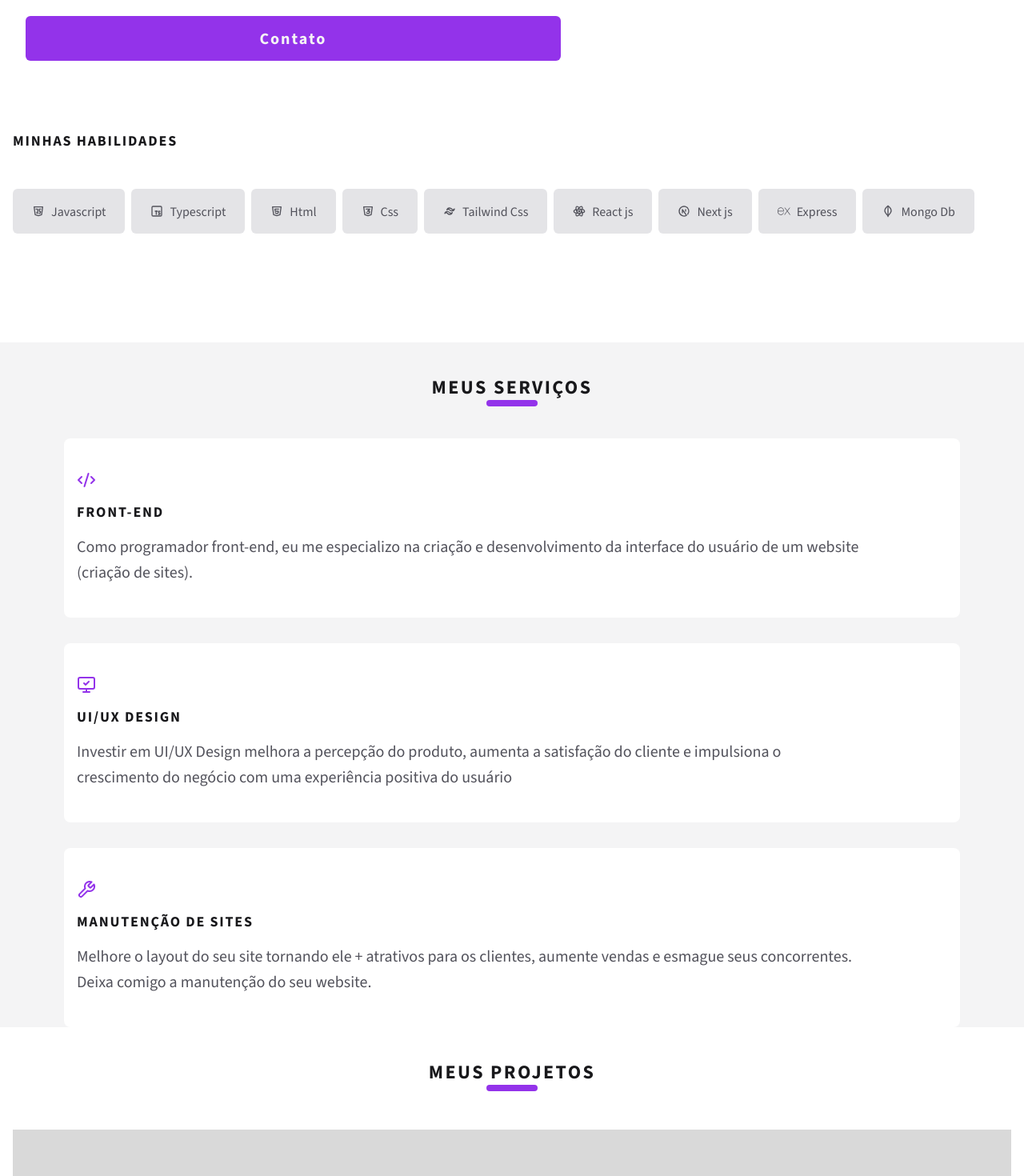
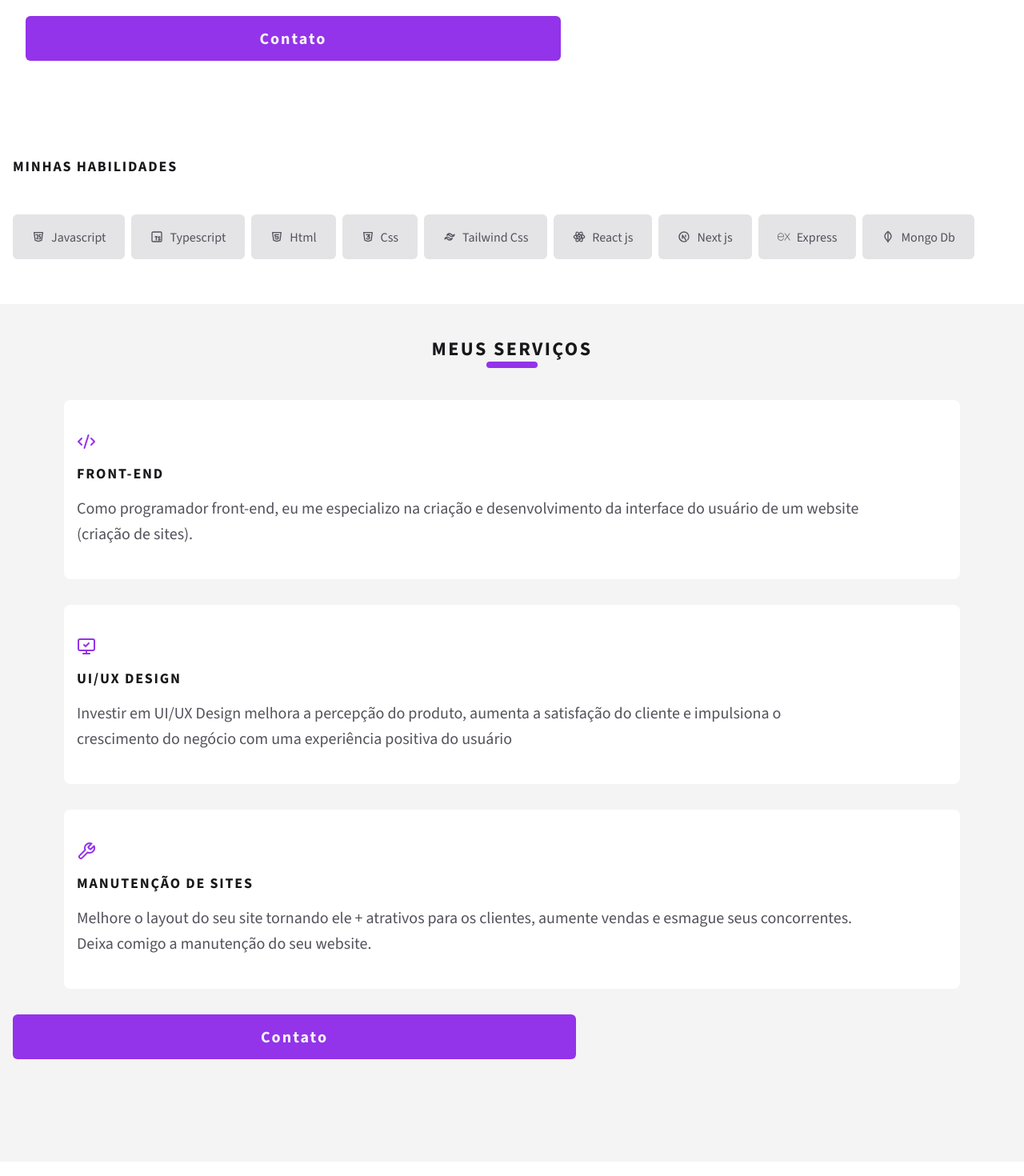
Before and after one commit to dinhoSilwa/claudiosilva, a React (Vite) app: page / in a window 1280 px wide. Shown: the part 1220-2690 px from the top of the page at 80% size. Built offline with nearby package versions, Linux system fonts and the light colour scheme.

Commit message:
feat: Modify many files to add configurations

```diff
--- a/src/App.tsx
+++ b/src/App.tsx
@@ -1,10 +1,12 @@
 
 import './App.css'
 import { AboutMe } from './components/Aboutme'
+import { Form } from './components/Form'
 import { Hero } from './components/Hero'
 import { Menu } from './components/Menu'
 import { Projects } from './components/Projetos'
 import { Services } from './components/Services'
+import { Skills } from './components/SkillSection'
 
 
 // const jobflow = {
@@ -24,16 +26,17 @@ function App() {
 
   return (
 <>
-<section className='z-50'>
 <Menu />
-</section>
 <Hero />
 <AboutMe />
+<Skills/>
 <Services />
 <Projects />
-<section>
+<Form />
+<footer className='bg-zinc-950 h-screen'>
 
-</section>
+</footer>
+
 
 </>
   )
--- a/src/components/Aboutme.tsx
+++ b/src/components/Aboutme.tsx
@@ -1,31 +1,11 @@
-import { TbBrandCss3, TbBrandHtml5, TbBrandJavascript, TbBrandMongodb, TbBrandNextjs, TbBrandReact, TbBrandTailwind, TbBrandTypescript } from "react-icons/tb";
-import { SiExpress } from "react-icons/si";
 import { Title } from "./Title";
 import { Paragraph } from "./Paragraph";
 import { ButtonCTA } from "./Button";
-import { skilllist } from "../model/skillist";
 
- const skillStore = {
-  skill : [
-    {name : skilllist.javascript, icon : <TbBrandJavascript />},
-    {name : skilllist.typescript, icon : <TbBrandTypescript />},
-    {name : skilllist.html, icon : <TbBrandHtml5 />},
-    {name : skilllist.css, icon : <TbBrandCss3 />},
-    {name : skilllist.tailwind, icon : <TbBrandTailwind />},
-    {name : skilllist.reactjs, icon : <TbBrandReact />},
-    {name : skilllist.nextjs, icon : <TbBrandNextjs />},
-    {name : skilllist.express, icon : <SiExpress />},
-    {name : skilllist.mongo, icon : <TbBrandMongodb />},
-  ]
-}
-
-
-
-export const AboutMe = () =>{
-  return(
+export const AboutMe = () => {
+  return (
     <>
-
-    <section className="h-auto flex flex-col justify-start pt-20 gap-12 md:py-20">
+      <section className="h-auto flex flex-col justify-start pt-20 gap-12 md:py-20">
         <Title type="title">{"Sobre Min".toLocaleUpperCase()}</Title>
         <Paragraph type="sub-text">
           Aqui você encontrará mais informações sobre mim, o que faço e minhas
@@ -64,25 +44,7 @@ export const AboutMe = () =>{
           </article>
           <ButtonCTA size="medium">Contato</ButtonCTA>
         </section>
-
-        <section className="h-auto px-4 flex flex-col gap-8 py-10">
-          <Title type="sub-title">Minhas Habilidades</Title>
-          <article className="flex">
-            <ul className="flex gap-2 flex-wrap h-auto py-4 gap-x-2">
-              {skillStore.skill.map(({ name, icon }, index) => (
-                <li
-                  key={index}
-                  className="font-source bg-zinc-200 hover:bg-zinc-300 cursor-pointer px-6 py-2 rounded-md
-    flex gap-2 flex-row-reverse items-center h-10 text-zinc-600"
-                >
-                  <span>{name}</span>
-                  <span className="py-1 grid place-content-center">{icon}</span>
-                </li>
-              ))}
-            </ul>
-          </article>
-        </section>
       </section>
     </>
-  )
-}
+  );
+};
--- a/src/components/Button.tsx
+++ b/src/components/Button.tsx
@@ -3,7 +3,7 @@ import { ComponentProps, ReactNode } from "react";
 
 interface Ibutton extends ComponentProps<"button"> {
   children: ReactNode;
-  size? : "small" | "medium" | "large"
+  size? : "small" | "medium" | "large";
 }
 
 export const ButtonCTA = ({ children, size, ...props }: Ibutton) => {
@@ -12,16 +12,16 @@ export const ButtonCTA = ({ children, size, ...props }: Ibutton) => {
       {...props}
 
       className={clsx(
-        ` rounded-md font-source text-zinc-100 text-[14px] font-bold bg-purple-600 hover:bg-purple-700`,
+        ` rounded-md font-source text-zinc-100 font-bold bg-purple-600 hover:bg-purple-700`,
 
         {
-          "flex justify-center items-center w-[30%] h-10 text-[14px] tracking-widest" : size === "small"
+          "flex justify-center items-center w-[30%] h-10 text-medium tracking-widest" : size === "small"
         },
         {
-          "flex justify-center items-center w-[55%] h-14 px-8 text-[20px] tracking-widest" : size === "medium"
+          "flex justify-center items-center w-[55%] h-14 px-8 text-large tracking-widest" : size === "medium"
         },
         {
-          "flex justify-center items-center w-[70%] h-14 px-8 text-[24px] tracking-widest" : size === "large"
+          "flex justify-center items-center w-[70%] h-14 px-8 text-extra-large tracking-widest" : size === "large"
         },
 
 
--- /dev/null
+++ b/src/components/Form.tsx
@@ -0,0 +1,56 @@
+import { ButtonCTA } from "./Button"
+import { Title } from "./Title"
+
+export const Form = () =>{
+  return(
+    <>
+    <section className='bg-external h-auto py-20 flex flex-col gap-10'>
+<Title>{"Entre em Contato".toUpperCase()}</Title>
+
+<form className='bg-white font-source flex flex-col gap-2 w-[90%] ml-auto mr-auto py-10 rounded-lg shadow-lg'>
+<fieldset className='flex flex-col gap-2 px-4 mb-4'>
+  <label htmlFor="seu-nome" className='px-2 font-bold text-zinc-600 py-1'>Nome:</label>
+  <input type="text" id='seu-nome' className='py-4 bg-zinc-200 rounded-md text-medium font-semibold text-zinc-800 font-source pl-2 placeholder:text-zinc-500 placeholder:font-source' placeholder='Digite o seu nome' />
+</fieldset>
+
+<fieldset className='flex flex-col gap-2 px-4 mb-4'>
+  <label htmlFor="seu-email" className='px-2 font-bold text-zinc-600 py-1'>Email:</label>
+  <input type="text" id='seu-email' className='py-4 bg-zinc-200 rounded-md text-medium font-semibold text-zinc-800 font-source pl-2 placeholder:text-zinc-500 placeholder:font-source' placeholder='Digite o seu Email' />
+</fieldset>
+
+<fieldset className='flex flex-wrap gap-2 px-4 mb-4'>
+<legend className='font-bold text-zinc-600 py-4'>Tipo de Projeto :</legend>
+
+<label className='cursor-poiter px-4 flex text-zinc-800 font-bold bg-zinc-200 py-2 rounded-md' htmlFor="frontend">Front-end</label>
+<input type="checkbox" className='hidden' id='frontend' />
+
+<label className='cursor-poiter px-4 flex text-zinc-800 font-bold bg-zinc-200 py-2 rounded-md' htmlFor="ui-ux">Ui/ux design</label>
+<input type="checkbox" className='hidden' id='ui-ux' />
+
+<label className='cursor-poiter px-4 flex text-zinc-800 font-bold bg-zinc-200 py-2 rounded-md' htmlFor="freelancer">Frelancer</label>
+<input type="checkbox" className='hidden' id='freelancer' />
+
+<label className='cursor-poiter px-4 flex text-zinc-800 font-bold bg-zinc-200 py-2 rounded-md' htmlFor="fcontrato-clt">Contrato CLT</label>
+<input type="checkbox" className='hidden' id='fcontrato-clt' />
+
+<label className='cursor-poiter px-4 flex text-zinc-800 font-bold bg-zinc-200 py-2 rounded-md' htmlFor="contrato-pj">Contrato PJ</label>
+<input type="checkbox" className='hidden' id='contrato-pj' />
+
+<label className='cursor-poiter px-4 flex text-zinc-800 font-bold bg-zinc-200 py-2 rounded-md' htmlFor="Outro">Outro</label>
+<input type="checkbox" className='hidden' id='Outro' />
+
+
+</fieldset>
+
+<fieldset className='flex flex-col gap-2 font-source px-4'>
+<legend className='font-bold text-zinc-600 py-2'>Mensagem :</legend>
+  <textarea className=' font-source h-20 px-4 py-2 w-[90%] bg-zinc-200 rounded-md text-medium text-zinc-800 font-semibold' cols={2} placeholder='Digite a sua Mensagem'></textarea>
+</fieldset>
+<fieldset className='flex gap-2 font-source px-4 justify-center h-32 items-center'>
+  <ButtonCTA size='medium'>{"Enviar".toUpperCase()}</ButtonCTA>
+</fieldset>
+</form>
+</section>
+    </>
+  )
+}
--- a/src/components/Hero.tsx
+++ b/src/components/Hero.tsx
@@ -9,7 +9,7 @@ export const Hero = () => {
 
   return (
     <>
-      <section className="bg-hero flex flex-col justify-start gap-[32px] items-center pt-20 bg-zinc-200 h-auto xs:pt-20 xs:pb-20 xxs:gap-[40px]">
+      <section className="bg-external flex flex-col justify-start gap-[32px] items-center pt-20 bg-zinc-200 h-auto xs:pt-20 xs:pb-20 xxs:gap-[40px]">
         <img
           src={frontEndGif}
           className="w-[50%] h-auto sm:w-[60%] md:hidden lg:[30%]"
--- a/src/components/Menu.tsx
+++ b/src/components/Menu.tsx
@@ -38,7 +38,7 @@ export const Menu = () => {
               <>
                 <li
                   key={index}
-                  className=" flex items-center justify-end font-source font-extrabold text-zinc-700 text-[12px] hover:text-purple-600 tracking-widest w-11/12 h-20 text-center lg:text-[14px]"
+                  className=" flex items-center justify-end font-source font-extrabold text-zinc-700 text-[12px] hover:text-purple-600 tracking-widest w-11/12 h-20 text-center lg:text-medium"
                 >
                   {item.toLocaleUpperCase()}
                 </li>
--- a/src/components/Paragraph.tsx
+++ b/src/components/Paragraph.tsx
@@ -14,7 +14,7 @@ export const Paragraph = ({children ,type, ...props}: IParagraph) =>{
         {...props}
         className={clsx(`font-source font-normal h-auto `,
           `xs:text-[16px] xs:px-8 xxs:leading-[24px]`,
-          `md:w-[90%] md:text-[20px]`,
+          `md:w-[90%] md:text-large`,
           {
           "text-center text-zinc-600 px-4" : type == 'sub-text'
           },
--- a/src/components/Projetos.tsx
+++ b/src/components/Projetos.tsx
@@ -7,7 +7,7 @@ import { Title } from "./Title";
 export const Projects = () => {
   return (
     <>
-      <section className="pt-10 flex flex-col gap-12">
+      <section className="py-20 flex flex-col gap-12">
         <Title type="title"> {"Meus Projetos".toUpperCase()}</Title>
         <ul className="flex flex-col gap-16">
           {projectList.projects.map(
--- a/src/components/Services.tsx
+++ b/src/components/Services.tsx
@@ -1,11 +1,12 @@
 import { CodeXml, MonitorCheck, Wrench } from "lucide-react"
 import { Paragraph } from "./Paragraph"
 import { Title } from "./Title"
+import { ButtonCTA } from "./Button"
 
 export const Services = () =>{
   return(
      <>
-<section className="pt-10 flex flex-col gap-10 bg-zinc-100">
+<section className="pt-10 py-32 flex flex-col gap-10 bg-zinc-100">
 <Title type="title">{"Meus Serviços".toLocaleUpperCase()}</Title>
       <section className="font-source h-auto flex flex-col gap-8 items-center">
 
@@ -26,6 +27,10 @@ export const Services = () =>{
           <Paragraph type="service-text">
           Melhore o layout do seu site tornando ele + atrativos para os clientes, aumente vendas e esmague seus concorrentes. Deixa comigo a manutenção do seu website.            </Paragraph>
         </article>
+        <section className="w-full flex justify-start pl-8">
+        <ButtonCTA size="medium">Contato</ButtonCTA>
+
+        </section>
       </section>
 </section>
      </>
--- /dev/null
+++ b/src/components/SkillSection.tsx
@@ -0,0 +1,43 @@
+import { TbBrandCss3, TbBrandHtml5, TbBrandJavascript, TbBrandMongodb, TbBrandNextjs, TbBrandReact, TbBrandTailwind, TbBrandTypescript } from "react-icons/tb";
+import { SiExpress } from "react-icons/si";
+import { skilllist } from "../model/skillist";
+import { Title } from "./Title";
+
+const skillStore = {
+  skill : [
+    {name : skilllist.javascript, icon : <TbBrandJavascript />},
+    {name : skilllist.typescript, icon : <TbBrandTypescript />},
+    {name : skilllist.html, icon : <TbBrandHtml5 />},
+    {name : skilllist.css, icon : <TbBrandCss3 />},
+    {name : skilllist.tailwind, icon : <TbBrandTailwind />},
+    {name : skilllist.reactjs, icon : <TbBrandReact />},
+    {name : skilllist.nextjs, icon : <TbBrandNextjs />},
+    {name : skilllist.express, icon : <SiExpress />},
+    {name : skilllist.mongo, icon : <TbBrandMongodb />},
+  ]
+}
+
+export const Skills = () =>{
+  return(
+    <>
+
+    <section className="h-auto px-4 flex flex-col gap-8 py-10">
+          <Title type="sub-title">Minhas Habilidades</Title>
+          <article className="flex">
+            <ul className="flex gap-2 flex-wrap h-auto py-4 gap-x-2">
+              {skillStore.skill.map(({ name, icon }, index) => (
+                <li
+                  key={index}
+                  className="font-source bg-zinc-200 hover:bg-zinc-300 cursor-pointer px-6 py-2 rounded-md
+    flex gap-2 flex-row-reverse items-center h-10 text-zinc-600"
+                >
+                  <span>{name}</span>
+                  <span className="py-1 grid place-content-center">{icon}</span>
+                </li>
+              ))}
+            </ul>
+          </article>
+        </section>
+    </>
+  )
+}
--- a/src/components/Title.tsx
+++ b/src/components/Title.tsx
@@ -14,14 +14,14 @@ export const Title = ({ children, type, ...props }: ITitle) => {
           className={clsx(
             "font-source font-extrabold tracking-widest justify-center text-zinc-900",
             {
-              "text-[24px] flex items-center text-center": type === "title",
+              "text-extra-large flex items-center text-center": type === "title",
             },
             {
               "w-full first-letter:uppercase text-[18px] uppercase":
                 type === "sub-title",
             },
             {
-              " text-purple-800 text-[24px] flex items-center text-center tracking-normal": type === "project-title",
+              " text-purple-800 text-extra-large flex items-center text-center tracking-normal": type === "project-title",
             },
           )}
         >
--- a/tailwind.config.js
+++ b/tailwind.config.js
@@ -8,6 +8,12 @@ export default {
     extend: {
       fontFamily: {
         source: ["'Source Sans 3'", 'sans-serif'], // Corrigido a configuração da fonte
+      },
+      fontSize :{
+        "small" : "12px",
+        "medium" : "14px",
+        "large" : "20px",
+        "extra-large" : "24px"
       },
       screens: {
         'xs': '320px',
```
